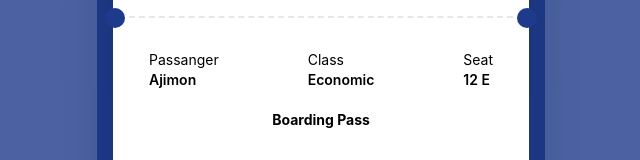
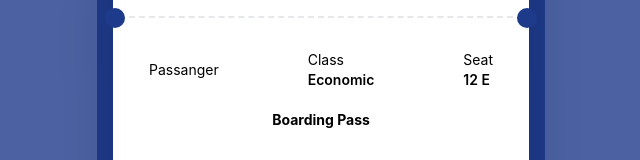
Before and after one commit to sahilvasuja/mmt-clone, a Next.js app: page /boardingpass in a window 1280 px wide. Shown: the part 474-634 px from the top of the page, without its empty margins (319-959 px from the left). Built offline with nearby package versions, Linux system fonts and the light colour scheme.

Commit message:
working on boardingpass functionality

```diff
--- a/pages/boardingpass.js
+++ b/pages/boardingpass.js
@@ -1,9 +1,10 @@
 import React from 'react'
-
-const boardingpass = () => {
+import { useRouter } from 'next/router'
+const boardingpass = ({name,age}) => {
+    const router=useRouter()
   return (
     <>
-
+      {console.log(router.query.name + "6")}
 {/* <style>
 	.barcode {
 		left: 50%;
@@ -104,7 +105,7 @@ const boardingpass = () => {
 							<div class="flex items-center px-5 pt-3 text-sm">
 								<div class="flex flex-col">
 									<span class="">Passanger</span>
-									<div class="font-semibold">Ajimon</div>
+									<div class="font-semibold">{router.query.name}</div>
 
 								</div>
 								<div class="flex flex-col mx-auto">
--- a/pages/passenger.js
+++ b/pages/passenger.js
@@ -1,6 +1,7 @@
 import React, { useState } from 'react'
 import { useRouter } from 'next/router'
 import { supabase } from '../utils/supabase';
+
 const passenger = () => {
     const [firstname,setFirstName]=useState("");
     const [lastname,setLastName]=useState("");
@@ -37,7 +38,15 @@ const passenger = () => {
     {  firstname: firstname,lastname:lastname, email: mail, mobile:phone, age:age},
     console.log(data)
   )
-        // router.push("/boardingpass")
+         router.push({
+            pathname: '/boardingpass',
+            query:{
+                name: firstname+" " +lastname,
+                age: age
+
+            }
+
+         })
     }
 
   return (
```
